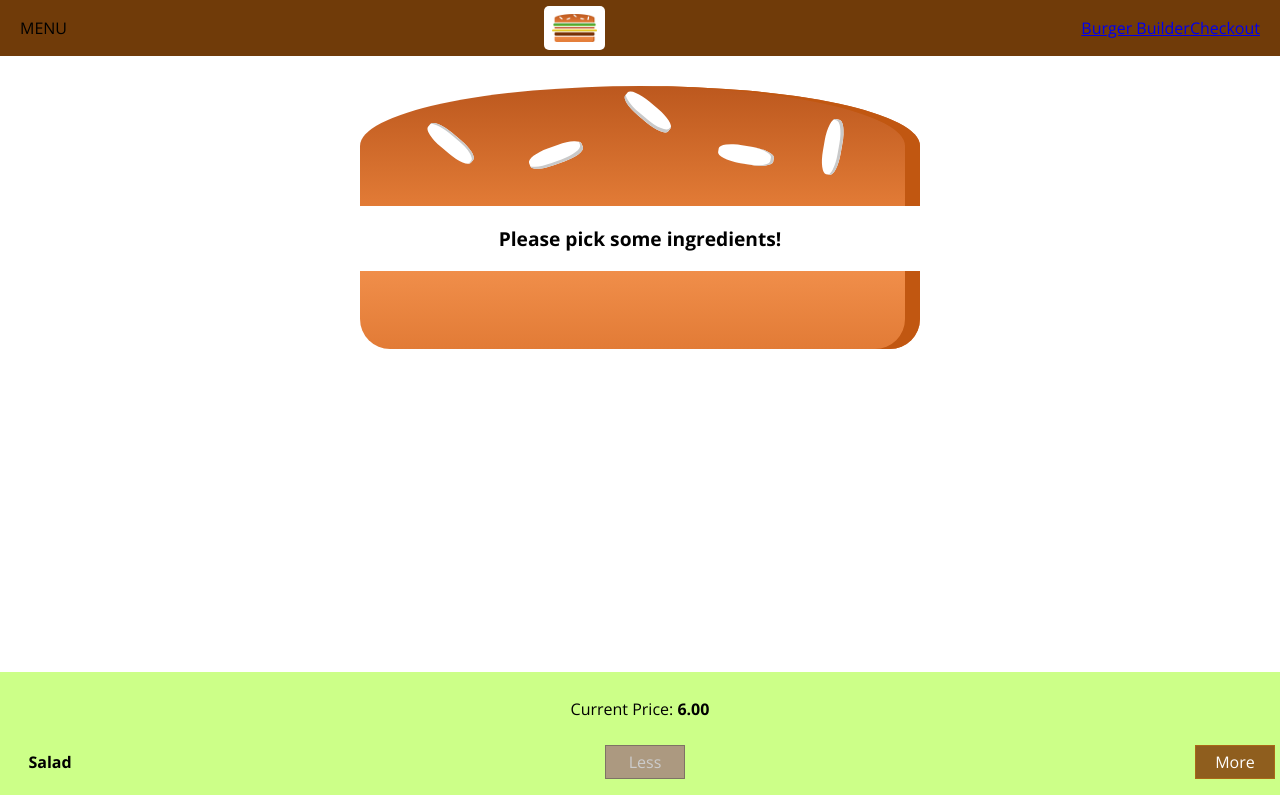
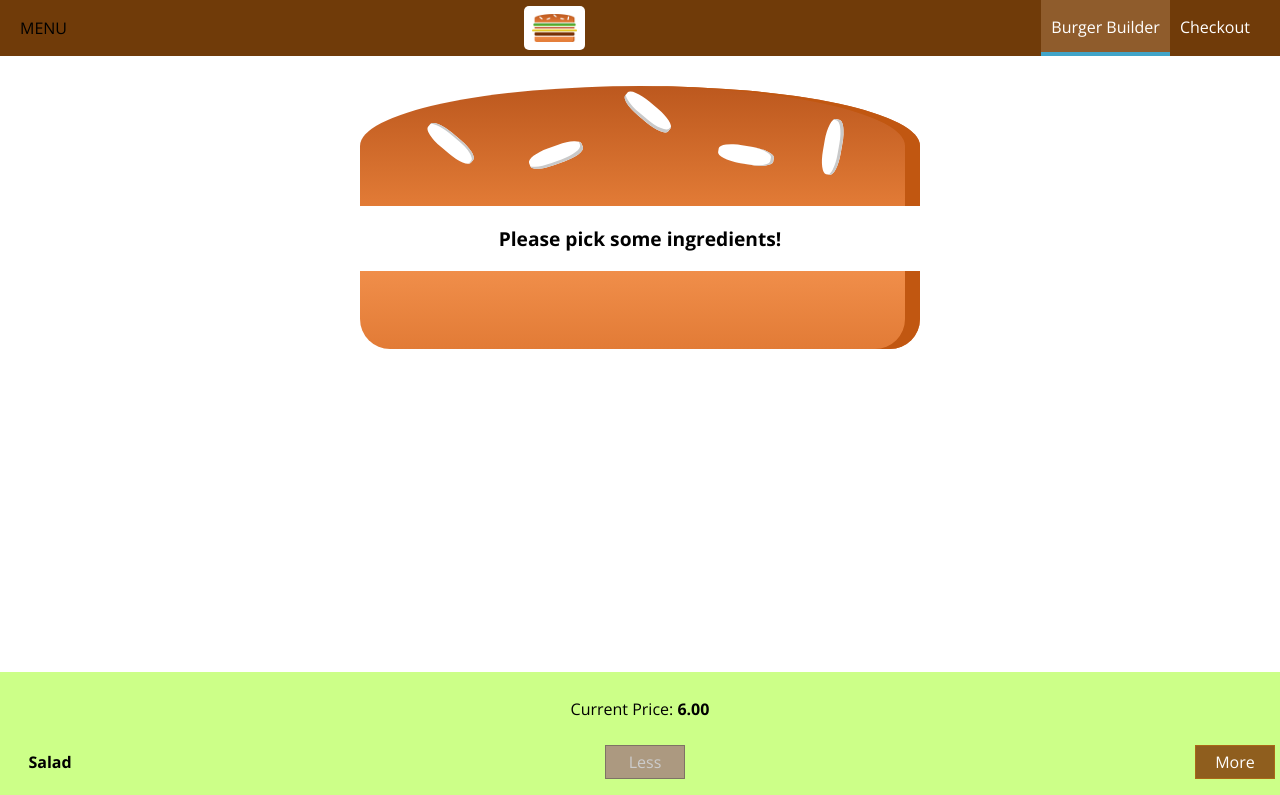
Before and after one commit to ashleighmm/burger-builder, a React app: page / in a window 1280 px wide. Shown: the top 795 px of the page. Built offline with nearby package versions, Linux system fonts and the light colour scheme.

Commit message:
Fixed Nav styling issues

```diff
--- a/src/components/Logo/Logo.css
+++ b/src/components/Logo/Logo.css
@@ -1,11 +1,11 @@
 .Logo {
     background-color: white;
-    padding:8px;
-    height:100%;
+    padding: 8px;
+    height: 100%;
     box-sizing: border-box;
     border-radius: 5px;
 }
 
 .Logo img {
-    height:100%;
+    height: 100%;
 }
--- a/src/components/Logo/Logo.js
+++ b/src/components/Logo/Logo.js
@@ -1,10 +1,11 @@
 import React from 'react';
+
+import burgerLogo from '../../assets/images/burger-logo.png';
 import classes from './Logo.css';
-import burgerLogo from '../../assets/images/burger-logo.png';
 
 const logo = (props) => (
     <div className={classes.Logo} style={{height: props.height}}>
-        <img src={burgerLogo} alt="Burgers" />
+        <img src={burgerLogo} alt="MyBurger" />
     </div>
 );
 
--- a/src/components/Navigation/NavigationItems/NavigationItem/NavigationItem.css
+++ b/src/components/Navigation/NavigationItems/NavigationItem/NavigationItem.css
@@ -1,23 +1,45 @@
 .NavigationItem {
-    margin:0;
+    margin: 10px 0;
     box-sizing: border-box;
-    display:flex;
-    height:100%;
-    align-items: center;
+    display: block;
+    width: 100%;
 }
 
 .NavigationItem a {
-    color:white;
+    color: #8F5C2C;
     text-decoration: none;
-    height: 100%;
-    padding:16px 10px;
-    border-bottom: 4px solid transparent;
+    width: 100%;
     box-sizing: border-box;
-    display:block;
+    display: block;
 }
 
-.NavigationItem a:hover, .NavigationItem a:active, .NavigationItem a.active {
-    background-color: #8F5C2C;
-    border-width: 4px solid #40A4C8;
-    color:white;
+.NavigationItem a:hover,
+.NavigationItem a:active,
+.NavigationItem a.active {
+    color: #40A4C8;
 }
+
+@media (min-width: 500px) {
+    .NavigationItem {
+        margin: 0;
+        display: flex;
+        height: 100%;
+        width: auto;
+        align-items: center;
+    }
+
+    .NavigationItem a {
+        color: white;
+        height: 100%;
+        padding: 16px 10px;
+        border-bottom: 4px solid transparent;
+    }
+
+    .NavigationItem a:hover,
+    .NavigationItem a:active,
+    .NavigationItem a.active {
+        background-color: #8F5C2C;
+        border-bottom: 4px solid #40A4C8;
+        color: white;
+    }
+}
--- a/src/components/Navigation/NavigationItems/NavigationItem/NavigationItem.js
+++ b/src/components/Navigation/NavigationItems/NavigationItem/NavigationItem.js
@@ -2,10 +2,12 @@ import React from 'react';
 
 import classes from './NavigationItem.css';
 
-const navigationItem = (props) => (
-    <li className={classes.navigationItem}>
-      <a href={props.link} className={props.active ? classes.active : null}>{props.children}</a>
+const navigationItem = ( props ) => (
+    <li className={classes.NavigationItem}>
+        <a
+            href={props.link}
+            className={props.active ? classes.active : null}>{props.children}</a>
     </li>
-)
+);
 
 export default navigationItem;
--- a/src/components/Navigation/NavigationItems/NavigationItems.css
+++ b/src/components/Navigation/NavigationItems/NavigationItems.css
@@ -3,6 +3,13 @@
     padding:0;
     list-style:none;
     display:flex;
+    flex-flow: column;
     align-items: center;
     height:100%;
 }
+
+@media (min-width:500px) {
+    .NavigationItems {
+        flex-flow: row;
+    }
+}
--- a/src/components/Navigation/SideDrawer/SideDrawer.css
+++ b/src/components/Navigation/SideDrawer/SideDrawer.css
@@ -25,3 +25,7 @@
 .Close {
     transform: translateX(-100px);
 }
+
+.Logo {
+    height:11%;
+}
--- a/src/components/Navigation/SideDrawer/SideDrawer.js
+++ b/src/components/Navigation/SideDrawer/SideDrawer.js
@@ -7,7 +7,9 @@ import classes from './SideDrawer.css';
 const sideDrawer = (props) => {
     return (
         <div className={classes.SideDrawer}>
-            <Logo />
+            <div className={classes.Logo}>
+                <Logo  />
+            </div>
             <nav>
                 <NavigationItems />
             </nav>
--- a/src/components/Navigation/Toolbar/Toolbar.css
+++ b/src/components/Navigation/Toolbar/Toolbar.css
@@ -16,3 +16,7 @@
 .Toolbar nav {
     height:100%;
 }
+
+.Logo {
+    height:80%;
+}
--- a/src/components/Navigation/Toolbar/Toolbar.js
+++ b/src/components/Navigation/Toolbar/Toolbar.js
@@ -7,7 +7,9 @@ import NavigationItems from './../NavigationItems/NavigationItems'
 const toolbar = (props) => (
     <header className={classes.Toolbar}>
         <div>MENU</div>
-        <Logo height="80%"/>
+        <div className={classes.Logo}>
+            <Logo  />
+        </div>
         <nav>
             <NavigationItems />
         </nav>
```
Also changed, not shown: src/components/Navigation/NavigationItems/NavigationItems.js (+5 -5 lines).
